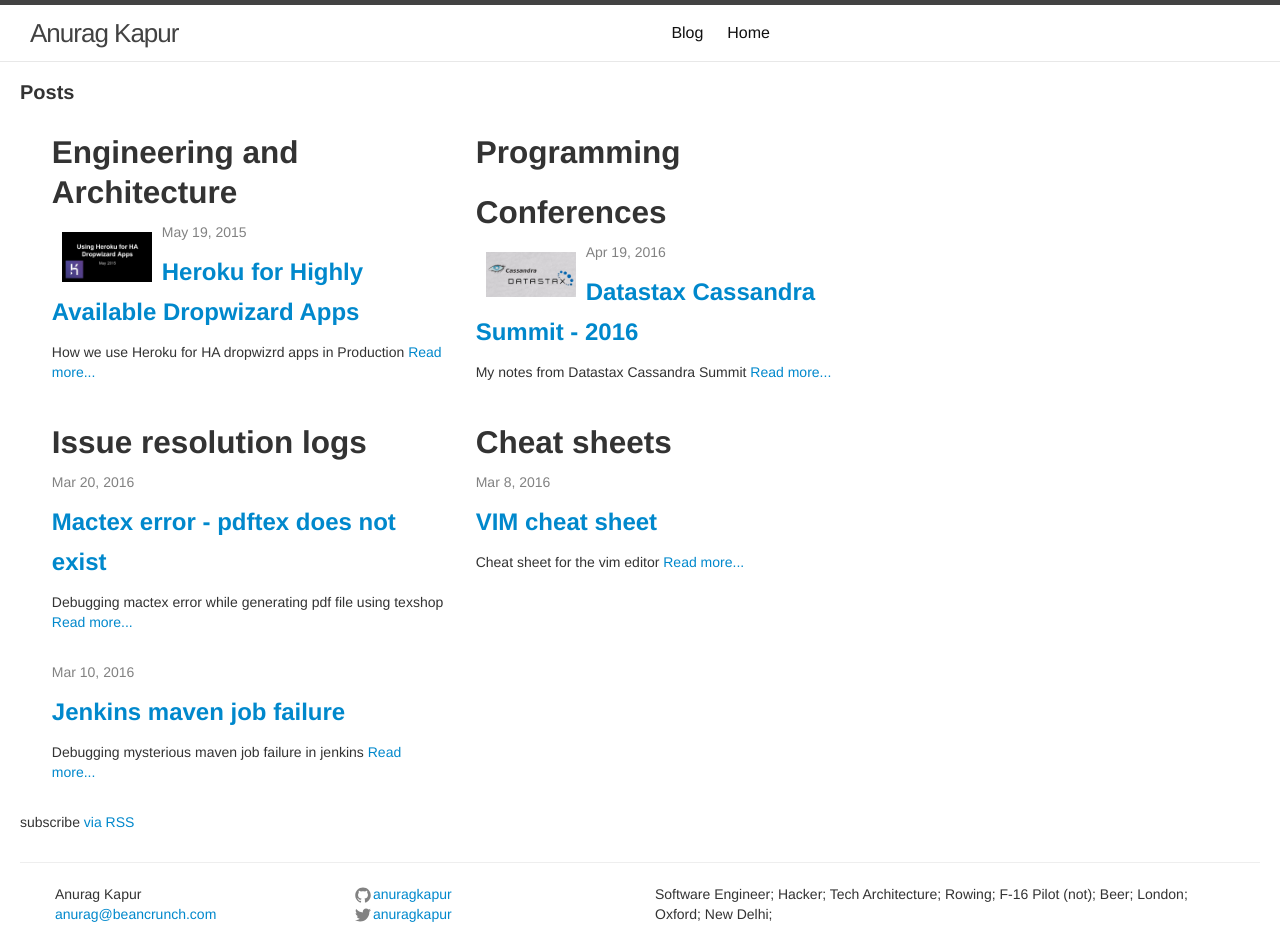
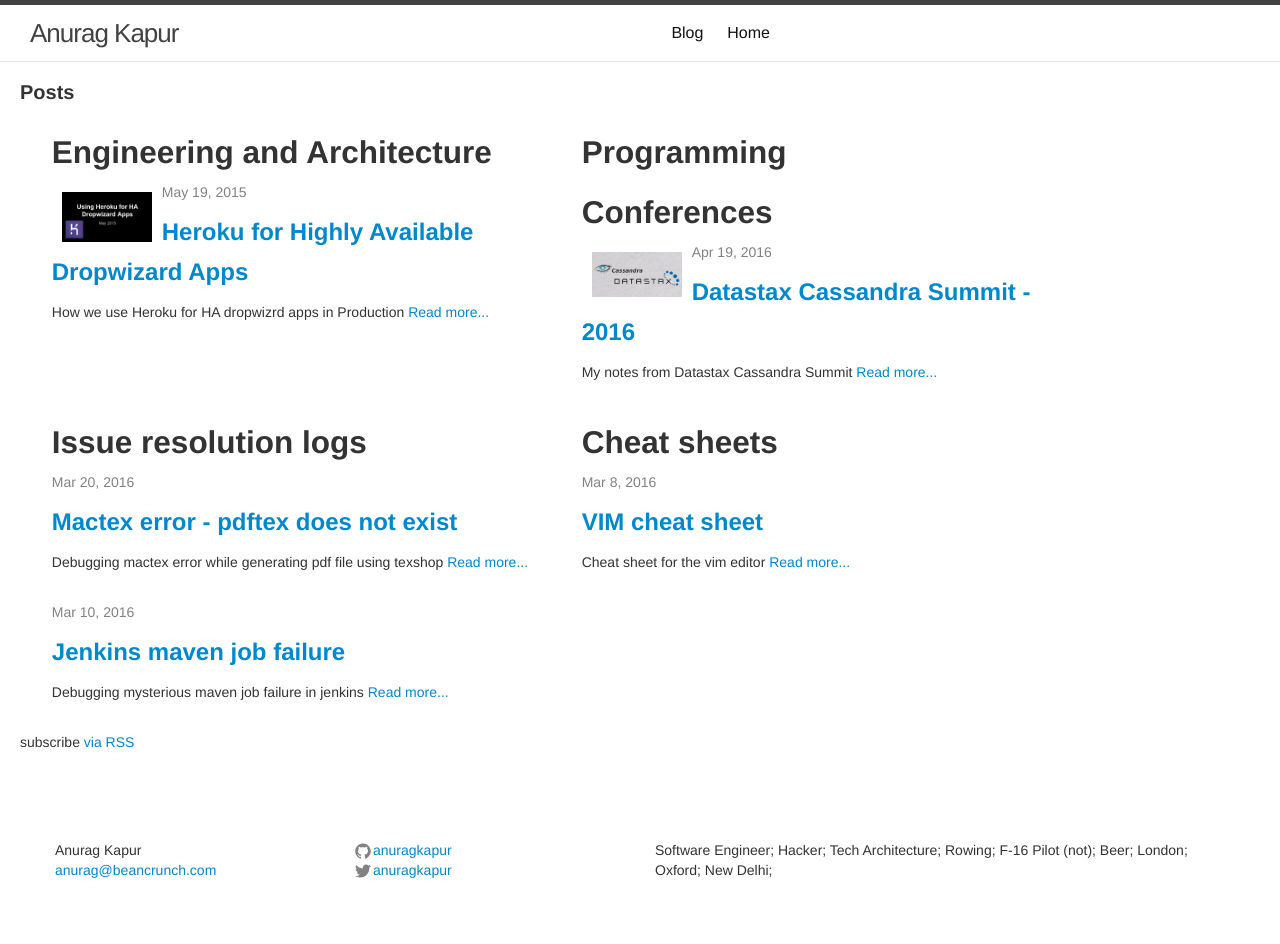
Before and after one commit to anuragkapur/anuragkapur.github.io, a Jekyll site: the page built from blog/index.html, in a window 1280 px wide. Built offline with Jekyll 4.4.1, drawn with Linux system fonts in a browser that asks for light colours; comment, search, counter and statistics services are not loaded; after the commit the page ends 900 px from its top, so only the background shows below that.

Commit message:
Update blog homepage scaffolding

```diff
--- a/blog/index.html
+++ b/blog/index.html
@@ -5,10 +5,10 @@
 
 <div class="container-fluid">
     <div class="row-fluid">
-
+        <div class="span12">
             <h1 class="page-heading">Posts</h1>
 
-        <div class="span4">
+            <div class="span5">
                 <h2>Engineering and Architecture</h2>
                 <ul class="post-list">
                     {% for post in site.categories.engineering %}
@@ -17,7 +17,7 @@
                 </ul>
             </div>
 
-        <div class="span4">
+            <div class="span5">
                 <h2>Programming</h2>
                 <ul class="post-list">
                     {% for post in site.categories.programming %}
@@ -26,7 +26,7 @@
                 </ul>
             </div>
 
-        <div class="span4">
+            <div class="span5">
                 <h2>Conferences</h2>
                 <ul class="post-list">
                     {% for post in site.categories.conferences %}
@@ -35,7 +35,7 @@
                 </ul>
             </div>
 
-        <div class="span4">
+            <div class="span5">
                 <h2>Issue resolution logs</h2>
                 <ul class="post-list">
                     {% for post in site.categories.issue-resolution %}
@@ -44,7 +44,7 @@
                 </ul>
             </div>
 
-        <div class="span4">
+            <div class="span5">
                 <h2>Cheat sheets</h2>
                 <ul class="post-list">
                     {% for post in site.categories.cheat-sheets %}
@@ -57,5 +57,6 @@
         <div class="row-fluid">
             <p class="rss-subscribe">subscribe <a href="{{ "/feed.xml" | prepend: site.baseurl }}">via RSS</a></p>
         </div>
-    <hr>
     </div>
+
+</div>
```
Lines whose indentation alone changed are shown as unchanged.
